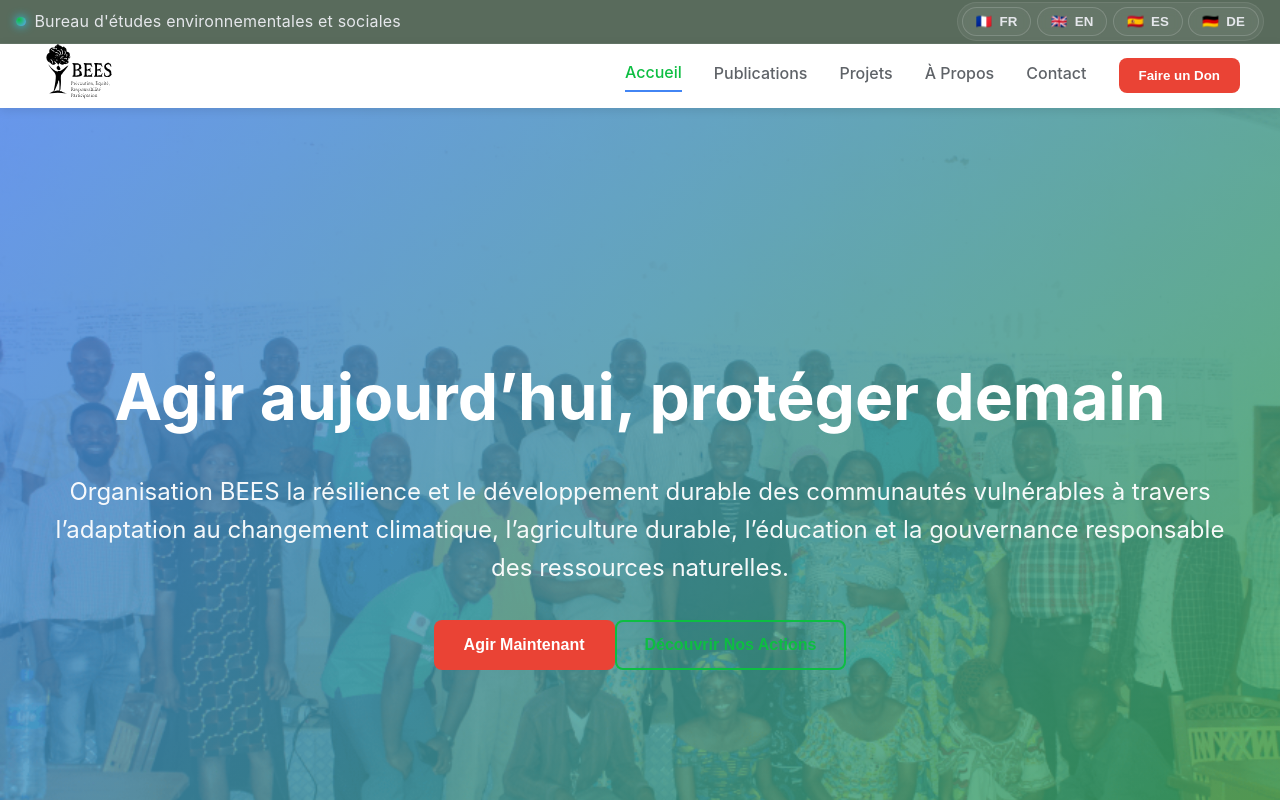
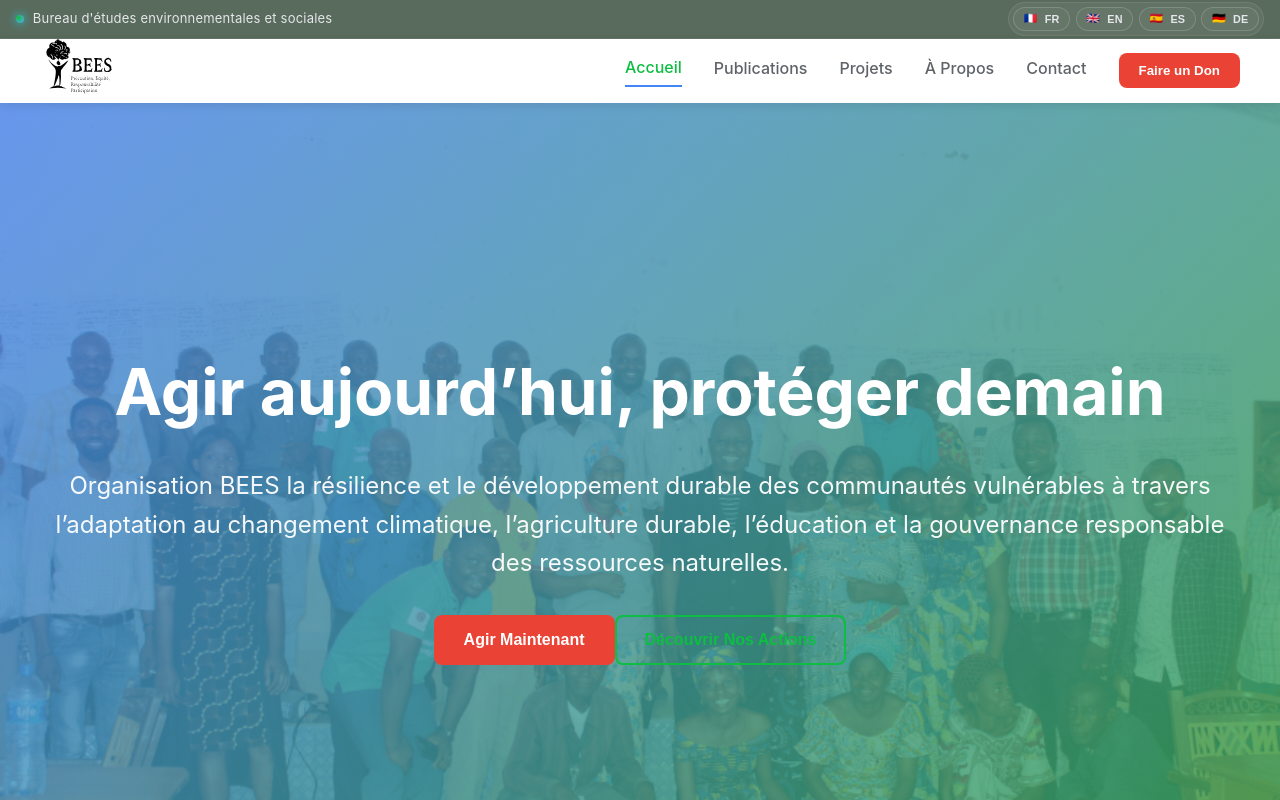
Before and after one commit to swediRoben/beesFrontEnd, a React (Vite) app: page / in a window 1280 px wide. Shown: the top 800 px of the page. Built offline with nearby package versions, Linux system fonts and the light colour scheme; no server answers.

Commit message:
LANGUE CSS

```diff
--- a/src/pages/menu.jsx
+++ b/src/pages/menu.jsx
@@ -114,7 +114,7 @@ const Menu = () => {
 
         <header className={styles.topbar}>
         <div className={styles.topbar__inner}>
-            <a className={styles.brand} href="#" aria-label="Accueil">
+            <a className={styles.brand} href="/" aria-label="Accueil">
                 <span className={styles.brand__dot} aria-hidden="true"></span> Bureau d'études environnementales et sociales
             </a>
 
--- a/src/pages/menu.module.css
+++ b/src/pages/menu.module.css
@@ -60,10 +60,11 @@ section {
 
 
 .topbar__inner {
-    width: 100%;
+    width: 100vw;
     margin: 0 auto;
     padding: .1rem 1rem;
     display: flex;
+    font-size: small;
     align-items: center;
     justify-content: space-between;
     gap: 1rem;
@@ -80,8 +81,8 @@ section {
 }
 
 .brand__dot {
-    width: .6rem;
-    height: .6rem;
+    width: .5rem;
+    height: .5rem;
     border-radius: 999px;
     background: radial-gradient(circle at 30% 30%, var(--accent), var(--accent-2));
     box-shadow: 0 0 10px #22d3ee;
@@ -92,7 +93,7 @@ section {
 
 nav.langs {
     overflow: visible;
-    background: rgba(255, 255, 255, .06);
+    background: rgba(255, 255, 255, 0.06);
     border: 1px solid var(--sep);
     border-radius: 999px;
     padding: 4px;
@@ -116,10 +117,11 @@ nav.langs {
     display: inline-flex;
     align-items: center;
     gap: .45rem;
-    padding: .4rem .8rem;
+    padding: .3rem .6rem;
     border-radius: 999px;
     text-decoration: none;
     color: var(--fg);
+    font-size: smaller;
     font-weight: 500;
     letter-spacing: .2px;
     outline: none;
```
